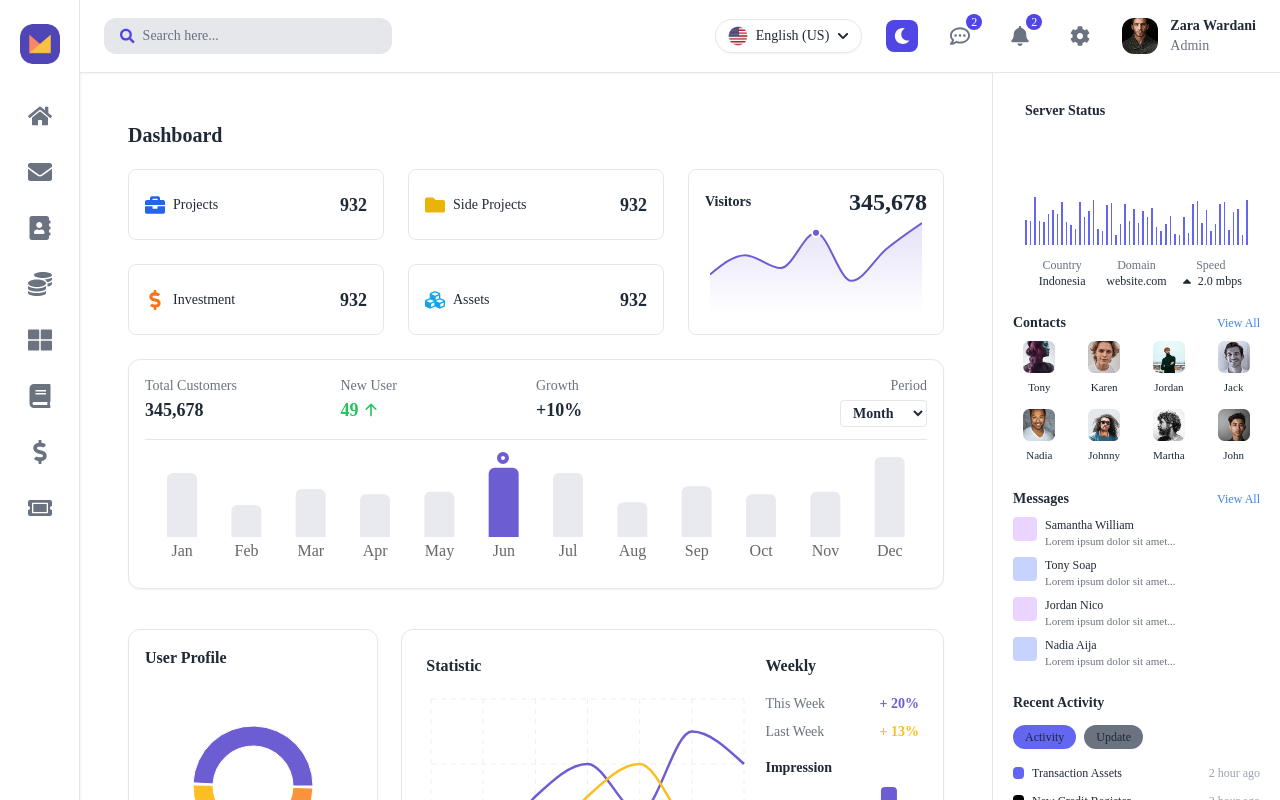
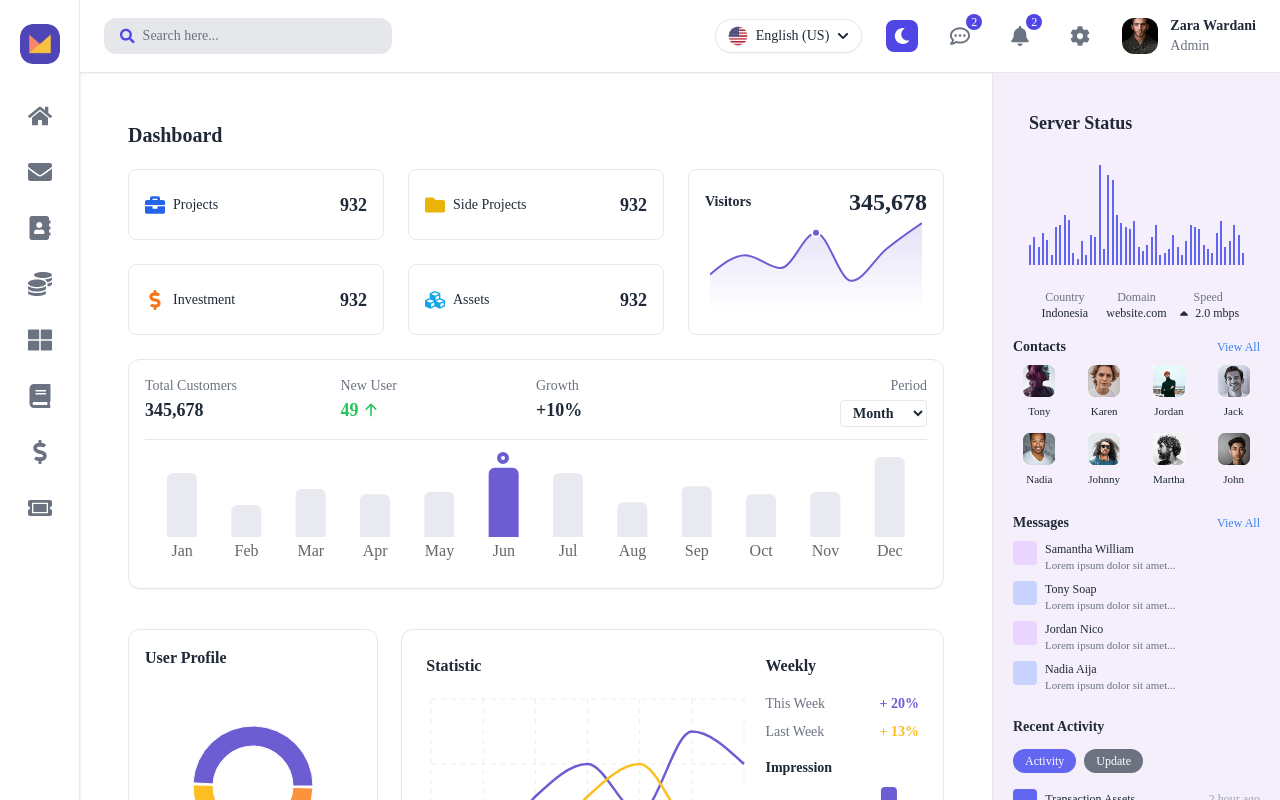
Before and after one commit to sueelbana/modern-dashboard, a React (Create React App) app: page / in a window 1280 px wide. Built offline with nearby package versions, Linux system fonts and the light colour scheme.

Commit message:
Sidebar edits

```diff
--- a/src/components/RightSidebar/RecentActivity.jsx
+++ b/src/components/RightSidebar/RecentActivity.jsx
@@ -15,14 +15,14 @@ const RecentActivity = () => {
       </div>
 
       <div className="flex space-x-2 mb-4">
-        <button className="text-xs bg-indigo-500 text-text px-3 py-1 rounded-full">Activity</button>
-        <button className="text-xs bg-text-secondary text-text px-3 py-1 rounded-full">Update</button>
+        <button className="text-xs bg-indigo-500 text-white px-3 py-1 rounded-full">Activity</button>
+        <button className="text-xs bg-text-secondary text-white px-3 py-1 rounded-full">Update</button>
       </div>
 
       <ul className="space-y-3 text-xs text-text">
         {activities.map((item, index) => (
           <li key={index} className="flex items-center gap-2">
-            <div className={`w-3 h-3 rounded ${item.color}`}></div>
+            <div className={`w-7 h-5 rounded ${item.color}`}></div>
             <div className="flex justify-between w-full">
               <span>{item.label}</span>
               <span className="text-gray-400">{item.time}</span>
--- a/src/components/RightSidebar/RightSidebar.jsx
+++ b/src/components/RightSidebar/RightSidebar.jsx
@@ -6,7 +6,7 @@ import RecentActivity from "./RecentActivity";
 
 const RightSidebar = () => {
   return (
-    <aside className="w-72 h-full bg-bg border-l p-5 overflow-y-auto text-sm text-text">
+    <aside className="w-72 h-full preview-panel border-l p-5 overflow-y-auto text-sm text-text">
       <ServerStatus />
       <Contacts />
       <Messages />
--- a/src/components/RightSidebar/ServerStatus.jsx
+++ b/src/components/RightSidebar/ServerStatus.jsx
@@ -2,20 +2,68 @@ import React from "react";
 import { FaCaretUp } from "react-icons/fa";
 
 const ServerStatus = () => {
-  // Mock data for vertical bars
-  const bars = new Array(50).fill(0).map(() =>
-    Math.floor(Math.random() * 40) + 10
-  );
+  // 50 bars with #17, #19, #20 very high
+  const barHeights = [
+    20,
+    28,
+    18,
+    32,
+    25,
+    10,
+    38,
+    40,
+    50,
+    45, // 1–10
+    12,
+    6,
+    24,
+    10,
+    30,
+    28, // 11–16
+    100, // 17 - very tall
+    16, // 18 - normal
+    90, // 19 - very tall
+    85, // 20 - very tall
+    50,
+    42,
+    38,
+    36,
+    44,
+    18,
+    14,
+    20,
+    28,
+    40, // 21–30
+    10,
+    12,
+    16,
+    30,
+    18,
+    10,
+    24,
+    40,
+    38,
+    36, // 31–40
+    20,
+    16,
+    12,
+    32,
+    44,
+    18,
+    24,
+    40,
+    30,
+    12, // 41–50
+  ];
 
   return (
-    <div className="mb-6 px-3 pt-2">
-      <h3 className="font-semibold text-text mb-3">Server Status</h3>
+    <div className="p-4 bg-transparent">
+      <h3 className="text-lg font-bold text-text mb-4">Server Status</h3>
 
-      {/* Bar chart */}
-      <div className="flex items-end h-28 mb-3 space-x-[3px]">
-        {bars.map((height, i) => (
+      <div className="flex items-end justify-between h-28 mb-6">
+        {barHeights.map((height, index) => (
           <div
-            key={i}
+            key={index}
             className="w-[2px] bg-indigo-500"
             style={{ height: `${height}px` }}
           ></div>
```
